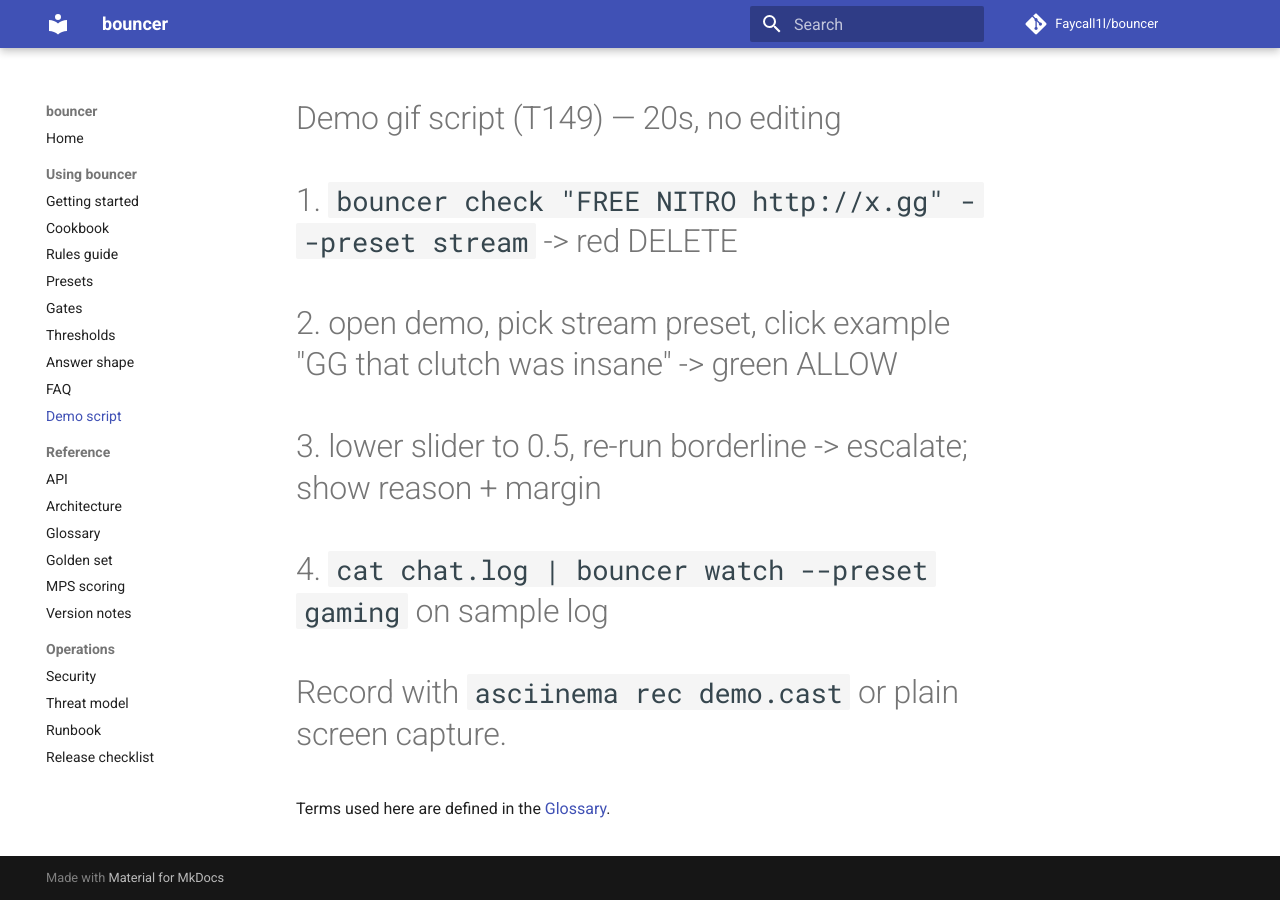
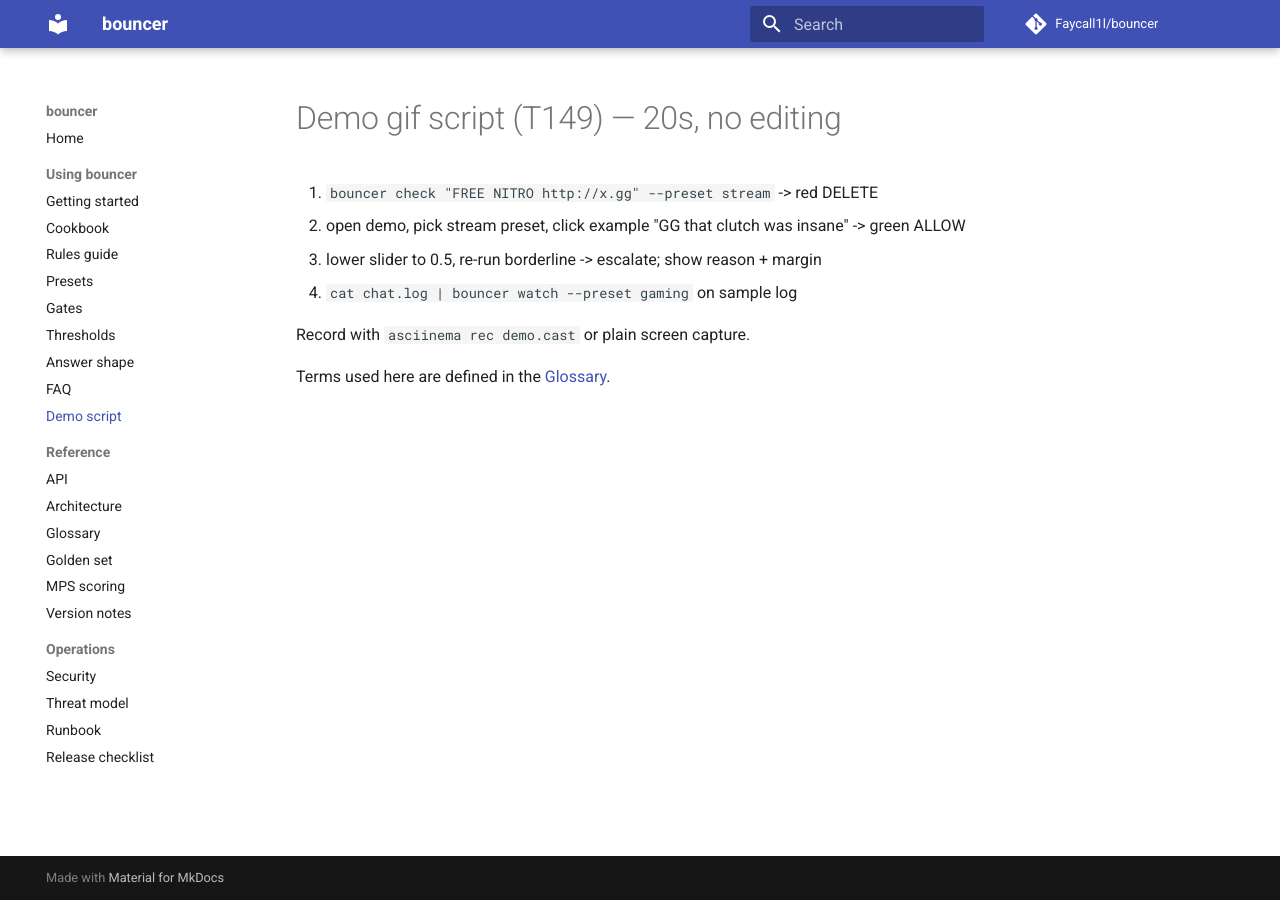
Before and after one commit to Faycall1l/bouncer, an MkDocs documentation site: the page built from docs/demo-script.md, in a window 1280 px wide. Built offline with MkDocs 1.6.1 and Material for MkDocs 9.7.7, drawn with Linux system fonts in a browser that asks for light colours; comment, search, counter and statistics services are not loaded.

```diff
--- a/docs/demo-script.md
+++ b/docs/demo-script.md
@@ -1,8 +1,10 @@
 # Demo gif script (T149) — 20s, no editing
-# 1. `bouncer check "FREE NITRO http://x.gg" --preset stream` -> red DELETE
-# 2. open demo, pick stream preset, click example "GG that clutch was insane" -> green ALLOW
-# 3. lower slider to 0.5, re-run borderline -> escalate; show reason + margin
-# 4. `cat chat.log | bouncer watch --preset gaming` on sample log
-# Record with `asciinema rec demo.cast` or plain screen capture.
+
+1. `bouncer check "FREE NITRO http://x.gg" --preset stream` -> red DELETE
+2. open demo, pick stream preset, click example "GG that clutch was insane" -> green ALLOW
+3. lower slider to 0.5, re-run borderline -> escalate; show reason + margin
+4. `cat chat.log | bouncer watch --preset gaming` on sample log
+
+Record with `asciinema rec demo.cast` or plain screen capture.
 
 Terms used here are defined in the [Glossary](glossary.md).
```
Also changed, not shown: TODO.md (+1 -1 lines), 1 other file.
